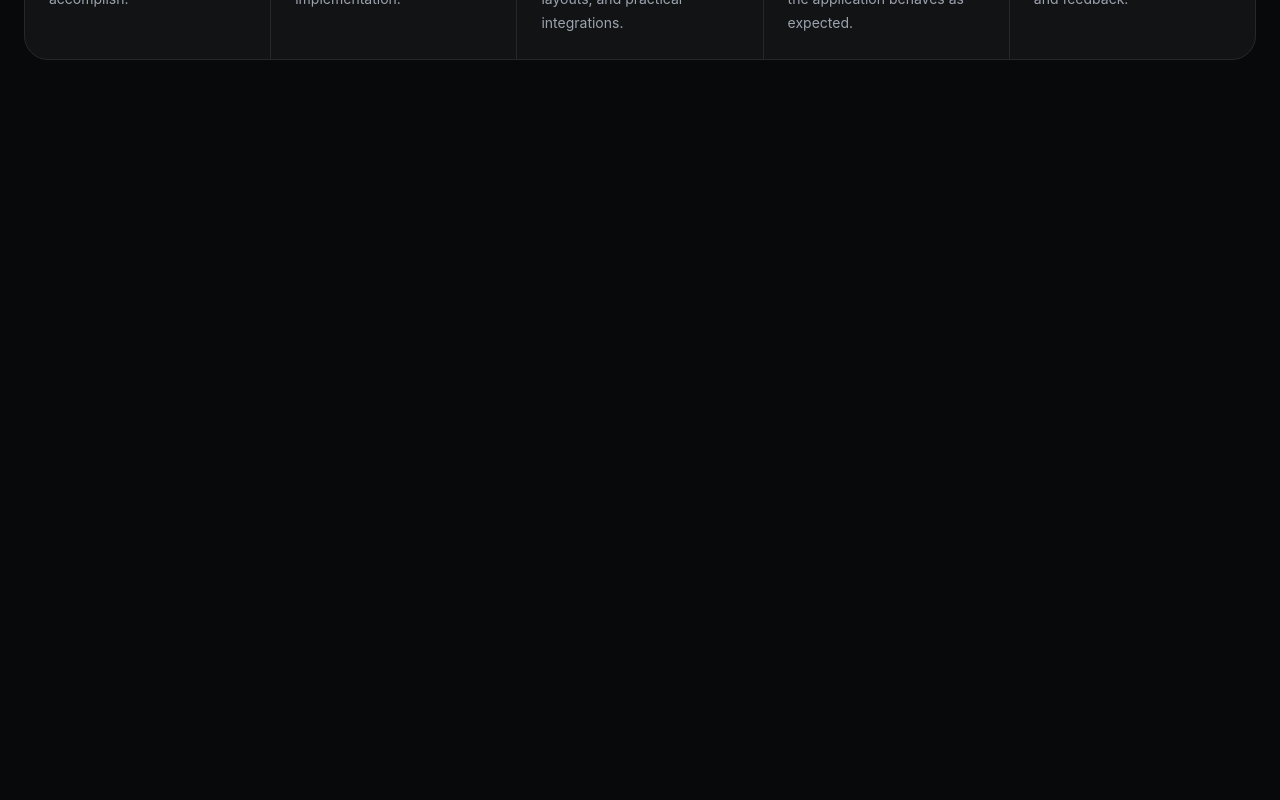
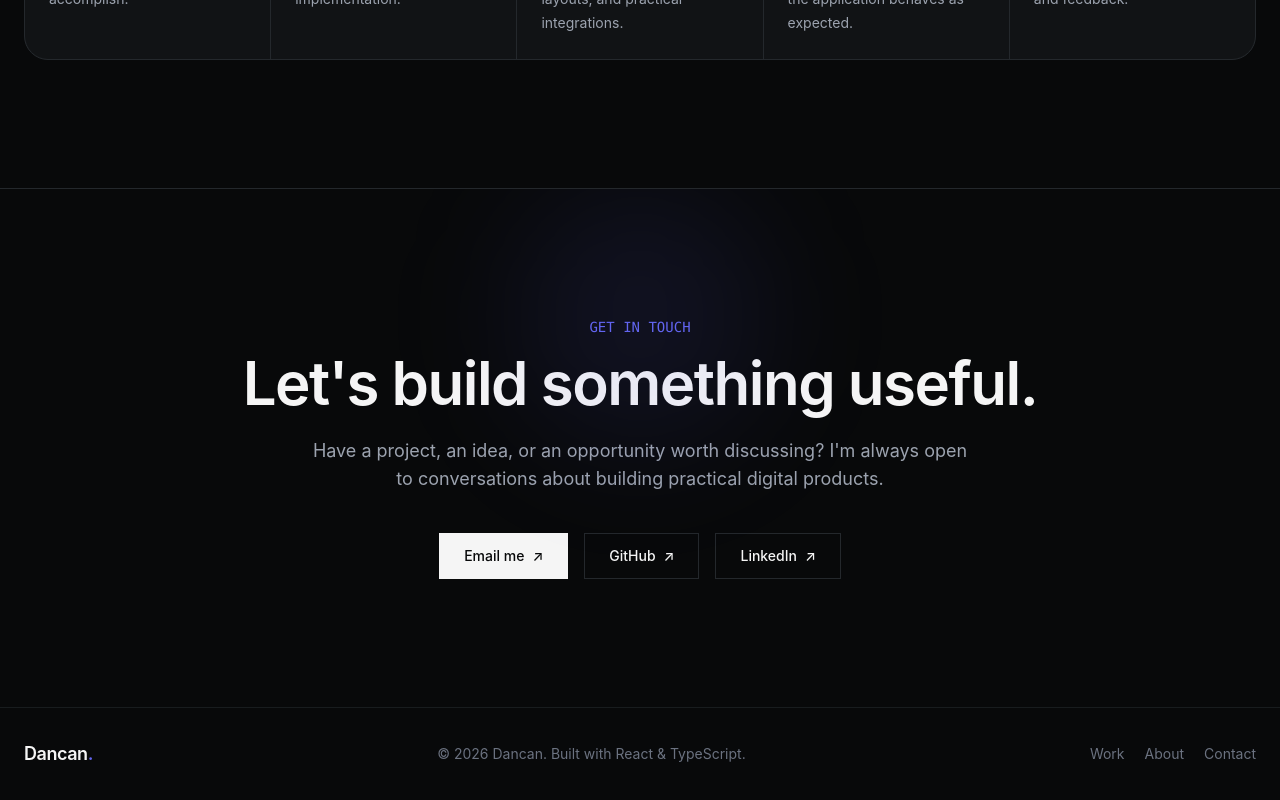
Before and after one commit to mikhayiyl/dancan-portfolio, a React (Vite) app: page / in a window 1280 px wide. Shown: the part 5673-6473 px from the top of the page. Before the commit the page ends 5861 px from the top, so only its background shows below. Built offline with nearby package versions, Linux system fonts and the light colour scheme.

Commit message:
feat: add contact and footer sections

```diff
--- a/src/App.tsx
+++ b/src/App.tsx
@@ -6,6 +6,8 @@ import Skills from "./components/Skills/Skills";
 import About from "./components/About/About";
 import Experience from "./components/Experience/Experience";
 import Process from "./components/Process/Process";
+import Contact from "./components/Contact/Contact";
+import Footer from "./components/Footer/Footer";
 
 function App() {
   return (
@@ -18,6 +20,8 @@ function App() {
       <About />
       <Experience />
       <Process />
+      <Contact />
+      <Footer />
     </main>
   );
 }
--- /dev/null
+++ b/src/components/Contact/Contact.tsx
@@ -0,0 +1,60 @@
+import { motion } from "framer-motion";
+
+const Contact = () => {
+  return (
+    <section
+      id="contact"
+      className="relative overflow-hidden border-t border-[#24282C] px-6 py-24 sm:py-32"
+    >
+      <div className="pointer-events-none absolute left-1/2 top-0 h-64 w-64 -translate-x-1/2 rounded-full bg-[#6366F1]/10 blur-3xl" />
+      <div className="mx-auto max-w-4xl text-center">
+        <motion.div
+          initial={{ opacity: 0, y: 20 }}
+          whileInView={{ opacity: 1, y: 0 }}
+          viewport={{ once: true }}
+          transition={{ duration: 0.6 }}
+        >
+          <p className="mb-4 font-mono text-sm text-[#6366F1]">GET IN TOUCH</p>
+
+          <h2 className="text-4xl font-semibold tracking-tight text-[#F5F5F5] sm:text-5xl lg:text-6xl">
+            Let&apos;s build something useful.
+          </h2>
+
+          <p className="mx-auto mt-6 max-w-2xl text-base leading-7 text-[#9CA3AF] sm:text-lg">
+            Have a project, an idea, or an opportunity worth discussing?
+            I&apos;m always open to conversations about building practical
+            digital products.
+          </p>
+
+          <div className="mt-10 flex flex-col items-center justify-center gap-4 sm:flex-row">
+            <a
+              href="mailto:duhnycan@gmail.com"
+              className="inline-flex items-center justify-center border border-[#F5F5F5] bg-[#F5F5F5] px-6 py-3 text-sm font-medium text-[#08090A] transition-all duration-300 hover:bg-white"
+            >
+              Email me
+              <span className="ml-2">↗</span>
+            </a>
+
+            <a
+              href="#"
+              className="inline-flex items-center justify-center border border-[#24282C] px-6 py-3 text-sm font-medium text-[#F5F5F5] transition-all duration-300 hover:border-[#6366F1]/60 hover:bg-[#171A1D]"
+            >
+              GitHub
+              <span className="ml-2">↗</span>
+            </a>
+
+            <a
+              href="#"
+              className="inline-flex items-center justify-center border border-[#24282C] px-6 py-3 text-sm font-medium text-[#F5F5F5] transition-all duration-300 hover:border-[#6366F1]/60 hover:bg-[#171A1D]"
+            >
+              LinkedIn
+              <span className="ml-2">↗</span>
+            </a>
+          </div>
+        </motion.div>
+      </div>
+    </section>
+  );
+};
+
+export default Contact;
--- /dev/null
+++ b/src/components/Footer/Footer.tsx
@@ -0,0 +1,46 @@
+import { motion } from "framer-motion";
+
+const Footer = () => {
+  return (
+    <footer className="border-t border-[#24282C]/60 px-6 py-8">
+      <div className="mx-auto flex max-w-7xl flex-col items-center justify-between gap-4 text-sm text-[#6B7280] sm:flex-row">
+        <motion.a
+          href="#"
+          whileHover={{ y: -2 }}
+          className="text-lg font-semibold tracking-tight text-[#F5F5F5]"
+        >
+          Dancan<span className="text-[#6366F1]">.</span>
+        </motion.a>
+
+        <p className="text-center sm:text-left">
+          © {new Date().getFullYear()} Dancan. Built with React & TypeScript.
+        </p>
+
+        <div className="flex items-center gap-5">
+          <a
+            href="#work"
+            className="transition-colors duration-300 hover:text-[#F5F5F5]"
+          >
+            Work
+          </a>
+
+          <a
+            href="#about"
+            className="transition-colors duration-300 hover:text-[#F5F5F5]"
+          >
+            About
+          </a>
+
+          <a
+            href="#contact"
+            className="transition-colors duration-300 hover:text-[#F5F5F5]"
+          >
+            Contact
+          </a>
+        </div>
+      </div>
+    </footer>
+  );
+};
+
+export default Footer;
```
Also changed, not shown: 1 other file (tests, documents, lock files or other folders).
